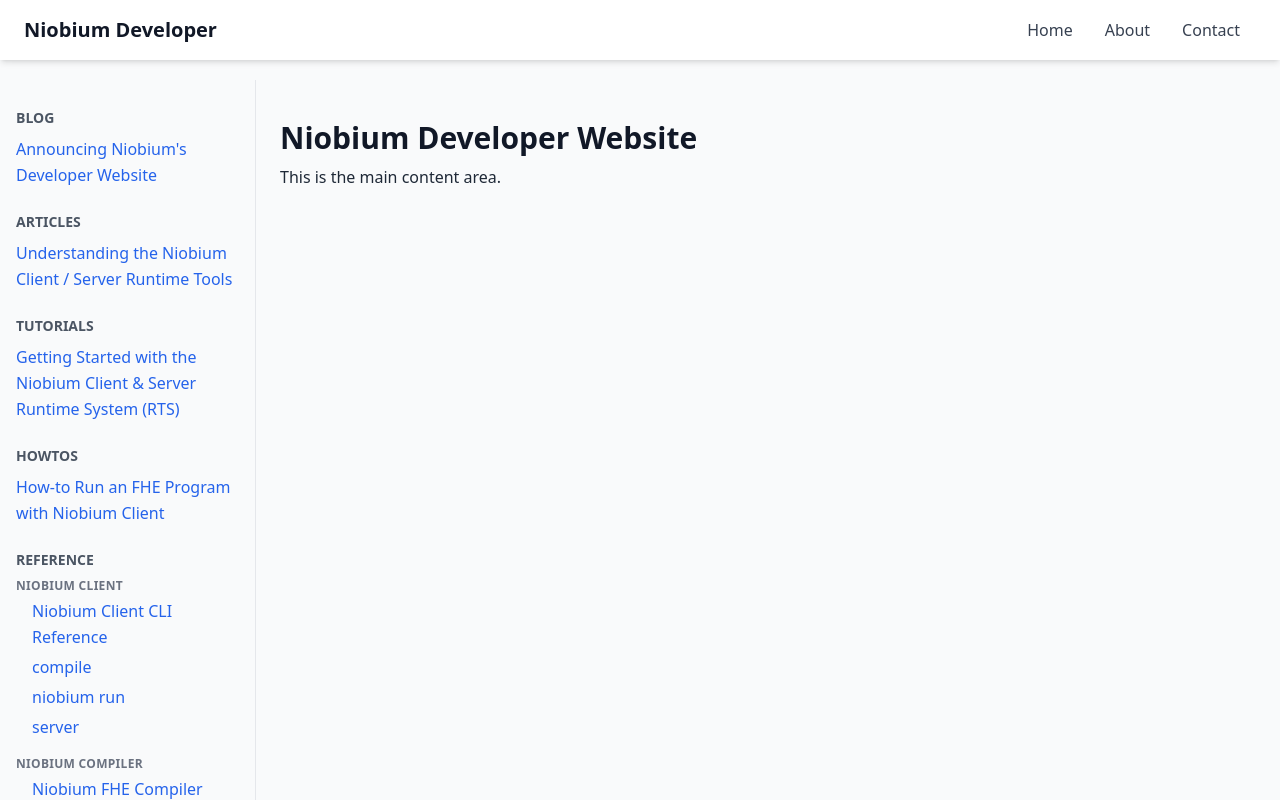
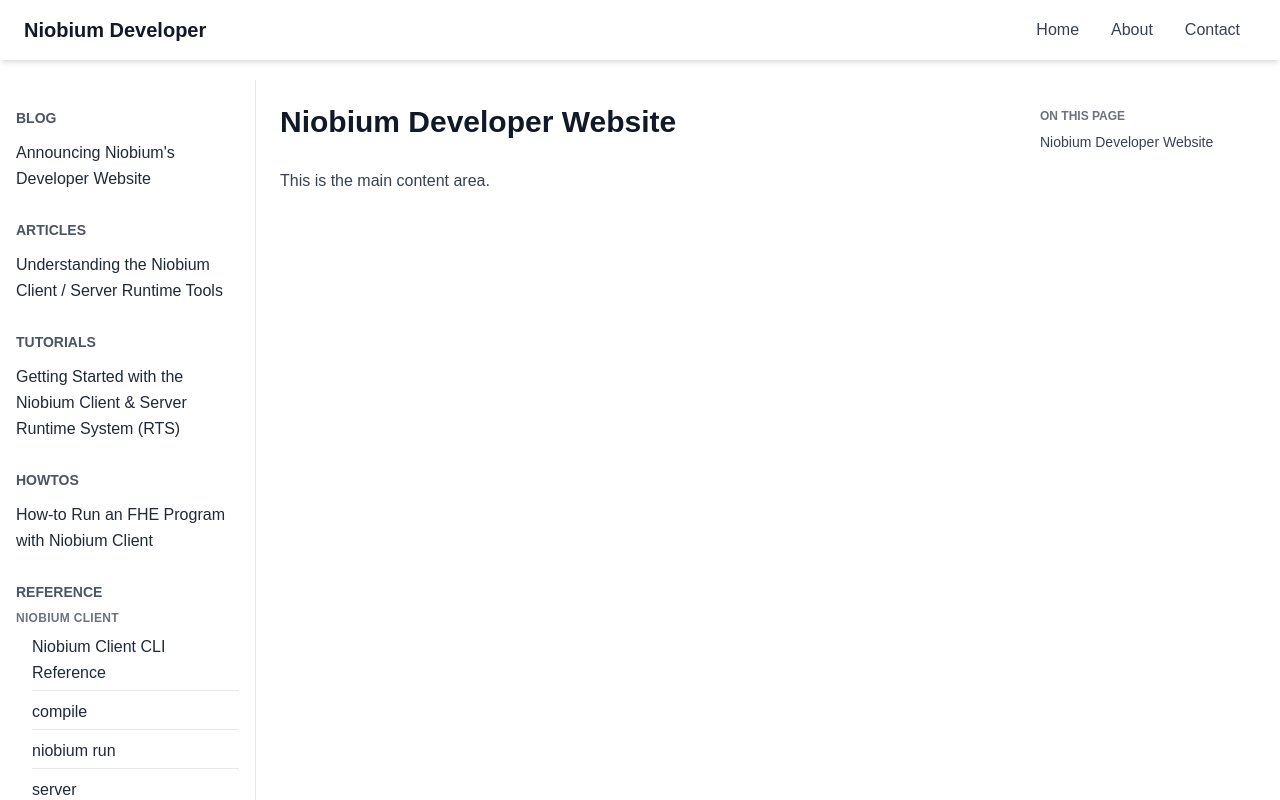
Before and after one commit to NiobiumInc/niobium-sdk, a Next.js app in the folder web/: page / in a window 1280 px wide. Shown: the top 800 px of the page. Built offline with nearby package versions, Linux system fonts and the light colour scheme.

Commit message:
Improve sidebar and add heading index on right.

```diff
--- a/web/app/layout.tsx
+++ b/web/app/layout.tsx
@@ -1,56 +1,36 @@
-import React from "react";
+import { Header } from '@/components/Header';
 import { Sidebar } from '@/components/Sidebar';
+import { RightIndex } from '@/components/RightIndex';
 import { getDocsMetadata } from '@/lib/getDocsMetadata';
-import "./globals.css";
-
-export const metadata = {
-  title: "Niobium Developer Website",
-  description: "Documentation, Tutorials, How-Tos, and Reference for Niobium FHE Tools and SDK.",
-};
+import './globals.css';
 
 export default function Layout({ children }: { children: React.ReactNode }) {
   const docs = getDocsMetadata();
 
   return (
     <html lang="en">
-      <body className="min-h-screen bg-gray-50 text-gray-800 font-sans">
-        {/* Top Menu Bar */}
-        <header className="w-full bg-white shadow-md fixed top-0 z-50">
-          <nav className="max-w-7xl mx-auto flex items-center justify-between px-6 py-4">
-            <div className="text-xl font-semibold text-gray-900">
-              Niobium Developer
+      <body className="min-h-screen">
+        <Header />
+
+        {/* Pad below the fixed header */}
+        <div className="pt-20">
+          <div className="flex mx-auto min-h-screen">
+            {/* Sidebar */}
+            <aside className="w-40 lg:w-56 xl:w-64 p-4 border-r">
+              <Sidebar docs={docs} />
+            </aside>
+
+            {/* Main content + right index */}
+            <div className="flex flex-1">
+              <main id="main-content" className="flex-1 p-6 prose max-w-none">
+                {children}
+              </main>
+
+              <aside className="w-64 p-4 hidden xl:block sticky top-20 h-fit self-start">
+                <RightIndex />
+              </aside>
             </div>
-            <div>
-              <a
-                href="#"
-                className="text-gray-700 hover:text-blue-600 transition px-4"
-              >
-                Home
-              </a>
-              <a
-                href="#"
-                className="text-gray-700 hover:text-blue-600 transition px-4"
-              >
-                About
-              </a>
-              <a
-                href="#"
-                className="text-gray-700 hover:text-blue-600 transition px-4"
-              >
-                Contact
-              </a>
-            </div>
-          </nav>
-        </header>
-
-        <div className="flex pt-20 max-w-7xl mx-auto">
-          {/* Side Context Menu */}
-          <Sidebar docs={docs} />
-
-          {/* Main Content Pane */}
-          <main className="flex-1 p-6">
-            {children}
-          </main>
+          </div>
         </div>
       </body>
     </html>
--- /dev/null
+++ b/web/components/Header.tsx
@@ -0,0 +1,26 @@
+'use client';
+
+import Link from 'next/link';
+
+export function Header() {
+  return (
+    <header className="w-full bg-white shadow-md fixed top-0 z-50">
+      <nav className="mx-auto flex items-center justify-between px-6 py-4">
+        <div className="text-xl font-semibold text-gray-900">
+          Niobium Developer
+        </div>
+        <div>
+          <Link href="#" className="text-gray-700 hover:text-blue-600 transition px-4">
+            Home
+          </Link>
+          <Link href="#" className="text-gray-700 hover:text-blue-600 transition px-4">
+            About
+          </Link>
+          <Link href="#" className="text-gray-700 hover:text-blue-600 transition px-4">
+            Contact
+          </Link>
+        </div>
+      </nav>
+    </header>
+  );
+}
--- /dev/null
+++ b/web/components/RightIndex.tsx
@@ -0,0 +1,76 @@
+'use client';
+
+import { useEffect, useState } from 'react';
+
+type Heading = {
+  id: string;
+  text: string;
+  level: number;
+};
+
+export function RightIndex() {
+  const [headings, setHeadings] = useState<Heading[]>([]);
+
+  useEffect(() => {
+    const main = document.getElementById('main-content');
+    if (!main) return;
+
+    const slugify = (text: string) =>
+    text
+    .toLowerCase()
+    .trim()
+    .replace(/\s+/g, '-')
+    .replace(/[^\w\-]/g, '');
+
+    const extractHeadings = () => {
+      const selector = 'h1, h2, h3';
+      const headingEls = Array.from(main.querySelectorAll(selector)) as HTMLElement[];
+
+      const found = headingEls.map((el) => {
+        const rawText = el.textContent || '';
+        let id = el.id;
+
+        if (!id) {
+          id = slugify(rawText);
+          el.id = id;
+        }
+
+        return {
+          id,
+          text: rawText,
+          level: Number(el.tagName.charAt(1)),
+        };
+      });
+
+      setHeadings(found);
+    };
+
+    extractHeadings();
+
+    const observer = new MutationObserver(() => extractHeadings());
+    observer.observe(main, { childList: true, subtree: true });
+
+    return () => observer.disconnect();
+  }, []);
+
+  return (
+    <nav className="text-sm space-y-2">
+    <h2 className="text-xs font-semibold uppercase text-gray-500 mb-2">On This Page</h2>
+    <ul className="space-y-1">
+    {headings.map((heading) => (
+      <li
+      key={heading.id}
+      className={heading.level === 3 ? 'ml-6' : heading.level === 2 ? 'ml-2' : ''}
+      >
+      <a
+      href={`#${heading.id}`}
+      className="block text-gray-700 hover:text-blue-600 hover:underline"
+      >
+      {heading.text}
+      </a>
+      </li>
+    ))}
+    </ul>
+    </nav>
+  );
+}
--- a/web/components/Sidebar.tsx
+++ b/web/components/Sidebar.tsx
@@ -11,7 +11,6 @@ const SECTION: string[] = [
 
 export function Sidebar({ docs }: { docs: DocsBySection }) {
   return (
-    <aside className="w-64 p-4 border-r h-screen overflow-auto">
     <nav>
       {SECTION.map((section) => {
         const items = docs[section];
@@ -26,12 +25,12 @@ export function Sidebar({ docs }: { docs: DocsBySection }) {
             {section === 'reference' ? (
               <ReferenceSection items={items} />
             ) : (
-                <ul className="space-y-1">
+              <ul>
               {items.map((doc) => (
-                    <li key={doc.slug}>
+                <li key={doc.slug} className="py-1 border-b border-gray-200 last:border-b-0">
                   <Link
                     href={`/${doc.slug}`}
-                        className="text-blue-600 hover:underline"
+                    className="block text-gray-800 hover:text-blue-600 hover:underline transition-colors"
                   >
                     {doc.title}
                   </Link>
@@ -43,7 +42,6 @@ export function Sidebar({ docs }: { docs: DocsBySection }) {
         );
       })}
     </nav>
-    </aside>
   );
 }
 
@@ -87,10 +85,10 @@ function ReferenceSection({ items }: { items: DocMetadata[] }) {
           </h3>
           <ul className="pl-4 space-y-1">
             {items.map((doc) => (
-              <li key={doc.slug}>
+              <li key={doc.slug} className="py-1 border-b border-gray-200 last:border-b-0">
                 <Link
                   href={`/${doc.slug}`}
-                  className="text-blue-600 hover:underline"
+                  className="block text-gray-800 hover:text-blue-600 hover:underline transition-colors"
                 >
                   {doc.title}
                 </Link>
```
Lines whose indentation alone changed are shown as unchanged.
